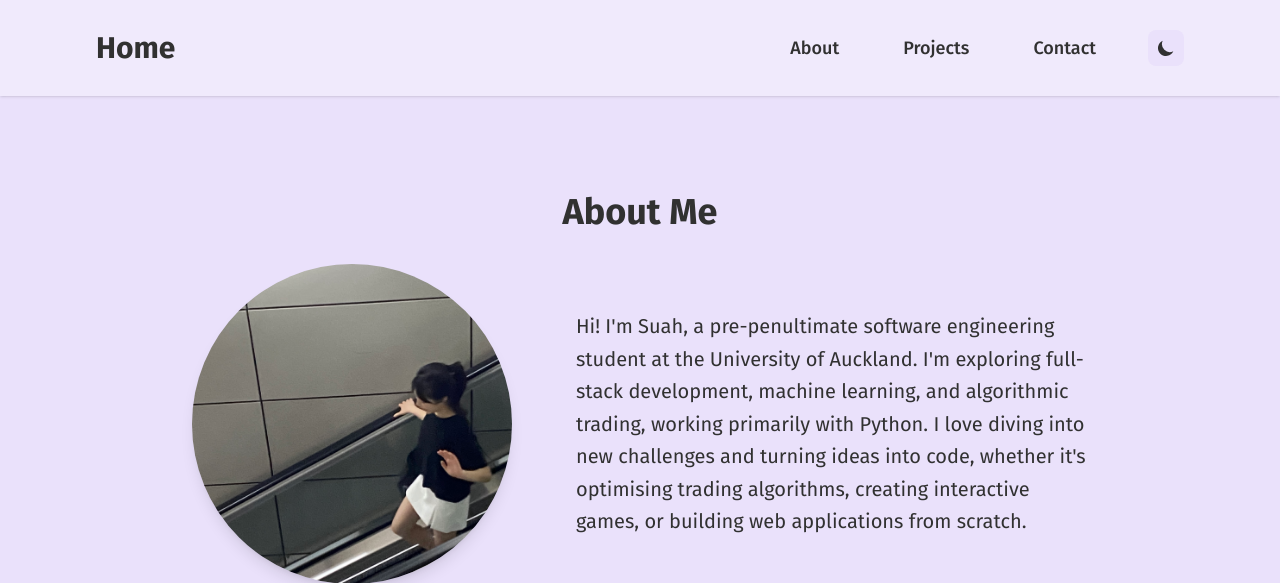
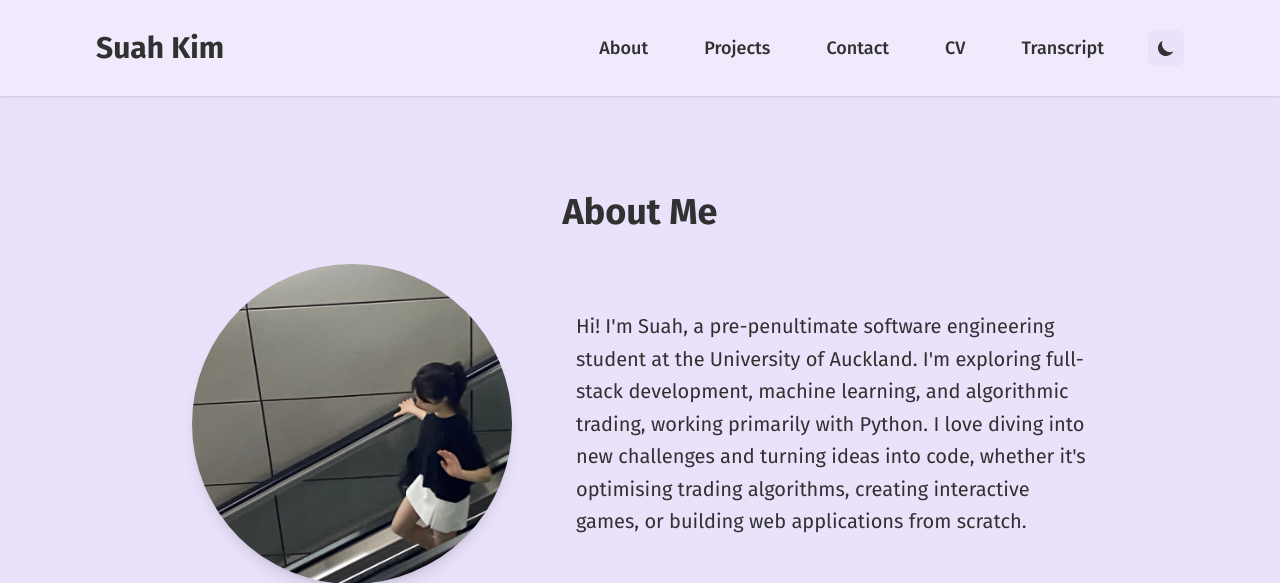
Before and after one commit to mirosgithub/my_portfolio, a Flask app: page /about in a window 1280 px wide. Shown: the top 583 px of the page. Run offline with Flask 3, Linux system fonts and the light colour scheme; style sheets or scripts are compiled from the project's sources; some web fonts are replaced.

Commit message:
refactor: reorganise nav bar

```diff
--- a/templates/base.html
+++ b/templates/base.html
@@ -5,7 +5,7 @@
   <meta charset="UTF-8">
   <meta name="viewport" content="width=device-width, initial-scale=1.0">
   <title>
-    {% block title %}{% endblock %} - My Portfolio
+    {% block title %}{% endblock %} - Suah Kim
   </title>
   <link href="{{ url_for('static', filename='css/output.css') }}" rel="stylesheet">
   <link rel="shortcut icon" href="{{ url_for('static', filename='images/favicon.ico') }}">
@@ -16,17 +16,45 @@
     <nav class="max-w-6xl mx-auto px-4 sm:px-6 lg:px-8">
       <div class="flex justify-between items-center h-16 md:h-20 lg:h-24">
         <div class="text-xl md:text-2xl lg:text-3xl font-bold text-content">
-          <a href="{{ url_for('home') }}">Home</a>
+          <a href="{{ url_for('home') }}">Suah Kim</a>
         </div>
-        <div class="flex items-center space-x-4 sm:space-x-6 md:space-x-8 lg:space-x-10">
+
+        <!-- nav bar -->
+        <div class="hidden md:flex items-center space-x-6 lg:space-x-8">
           <a href="{{ url_for('about') }}"
-            class="text-content hover:text-primary px-3 py-2 rounded-md text-sm md:text-base lg:text-lg font-medium transition-colors">About</a>
+            class="text-content hover:text-primary px-3 py-2 rounded-md text-base lg:text-lg font-medium transition-colors">About</a>
           <a href="{{ url_for('projects') }}"
-            class="text-content hover:text-primary px-3 py-2 rounded-md text-sm md:text-base lg:text-lg font-medium transition-colors">Projects</a>
+            class="text-content hover:text-primary px-3 py-2 rounded-md text-base lg:text-lg font-medium transition-colors">Projects</a>
           <a href="{{ url_for('contact') }}"
-            class="text-content hover:text-primary px-3 py-2 rounded-md text-sm md:text-base lg:text-lg font-medium transition-colors">Contact</a>
+            class="text-content hover:text-primary px-3 py-2 rounded-md text-base lg:text-lg font-medium transition-colors">Contact</a>
+          <a href="{{ url_for('cv') }}" target="_blank"
+            class="text-content hover:text-primary px-3 py-2 rounded-md text-base lg:text-lg font-medium transition-colors">CV</a>
+          <a href="{{ url_for('transcript') }}" target="_blank"
+            class="text-content hover:text-primary px-3 py-2 rounded-md text-base lg:text-lg font-medium transition-colors">Transcript</a>
+          <!-- theme toggle -->
+          <button id="theme-toggle-desktop" class="p-2 rounded-lg bg-muted hover:bg-accent transition-colors">
+            <svg id="sun-icon-desktop" class="w-5 h-5 text-content hidden" fill="currentColor" viewBox="0 0 20 20">
+              <path fill-rule="evenodd"
+                d="M10 2a1 1 0 011 1v1a1 1 0 11-2 0V3a1 1 0 011-1zm4 8a4 4 0 11-8 0 4 4 0 018 0zm-.464 4.95l.707.707a1 1 0 001.414-1.414l-.707-.707a1 1 0 00-1.414 1.414zm2.12-10.607a1 1 0 010 1.414l-.706.707a1 1 0 11-1.414-1.414l.707-.707a1 1 0 011.414 0zM17 11a1 1 0 100-2h-1a1 1 0 100 2h1zm-7 4a1 1 0 011 1v1a1 1 0 11-2 0v-1a1 1 0 011-1zM5.05 6.464A1 1 0 106.465 5.05l-.708-.707a1 1 0 00-1.414 1.414l.707.707zm1.414 8.486l-.707.707a1 1 0 01-1.414-1.414l.707-.707a1 1 0 011.414 1.414zM4 11a1 1 0 100-2H3a1 1 0 000 2h1z"
+                clip-rule="evenodd" />
+            </svg>
+            <svg id="moon-icon-desktop" class="w-5 h-5 text-content" fill="currentColor" viewBox="0 0 20 20">
+              <path d="M17.293 13.293A8 8 0 016.707 2.707a8.001 8.001 0 1010.586 10.586z" />
+            </svg>
+          </button>
+        </div>
 
-          <button id="theme-toggle" class="p-2 rounded-lg bg-muted hover:bg-accent transition-colors">
+        <!-- mobile theme toggle -->
+        <div class="md:hidden flex items-center space-x-2">
+          <button id="mobile-menu-button"
+            class="w-10 h-10 flex items-center justify-center rounded-lg bg-muted hover:bg-accent transition-colors">
+            <svg class="w-6 h-6 text-content" fill="none" stroke="currentColor" viewBox="0 0 24 24">
+              <path stroke-linecap="round" stroke-linejoin="round" stroke-width="2" d="M4 6h16M4 12h16M4 18h16"></path>
+            </svg>
+          </button>
+
+          <button id="theme-toggle"
+            class="w-10 h-10 flex items-center justify-center rounded-lg bg-muted hover:bg-accent transition-colors">
             <svg id="sun-icon" class="w-5 h-5 text-content hidden" fill="currentColor" viewBox="0 0 20 20">
               <path fill-rule="evenodd"
                 d="M10 2a1 1 0 011 1v1a1 1 0 11-2 0V3a1 1 0 011-1zm4 8a4 4 0 11-8 0 4 4 0 018 0zm-.464 4.95l.707.707a1 1 0 001.414-1.414l-.707-.707a1 1 0 00-1.414 1.414zm2.12-10.607a1 1 0 010 1.414l-.706.707a1 1 0 11-1.414-1.414l.707-.707a1 1 0 011.414 0zM17 11a1 1 0 100-2h-1a1 1 0 100 2h1zm-7 4a1 1 0 011 1v1a1 1 0 11-2 0v-1a1 1 0 011-1zM5.05 6.464A1 1 0 106.465 5.05l-.708-.707a1 1 0 00-1.414 1.414l.707.707zm1.414 8.486l-.707.707a1 1 0 01-1.414-1.414l.707-.707a1 1 0 011.414 1.414zM4 11a1 1 0 100-2H3a1 1 0 000 2h1z"
@@ -38,6 +66,22 @@
           </button>
         </div>
       </div>
+
+      <!-- mobile nav -->
+      <div id="mobile-menu" class="hidden md:hidden">
+        <div class="px-2 pt-2 pb-3 space-y-1 bg-surface border-t border-border">
+          <a href="{{ url_for('about') }}"
+            class="text-content hover:text-primary block px-3 py-2 rounded-md text-base font-medium transition-colors">About</a>
+          <a href="{{ url_for('projects') }}"
+            class="text-content hover:text-primary block px-3 py-2 rounded-md text-base font-medium transition-colors">Projects</a>
+          <a href="{{ url_for('cv') }}" target="_blank"
+            class="text-content hover:text-primary block px-3 py-2 rounded-md text-base font-medium transition-colors">CV</a>
+          <a href="{{ url_for('transcript') }}" target="_blank"
+            class="text-content hover:text-primary block px-3 py-2 rounded-md text-base font-medium transition-colors">Transcript</a>
+          <a href="{{ url_for('contact') }}"
+            class="text-content hover:text-primary block px-3 py-2 rounded-md text-base font-medium transition-colors">Contact</a>
+        </div>
+      </div>
     </nav>
   </header>
 
@@ -47,27 +91,51 @@
   </main>
 
   <script>
+    // theme toggle
     const themeToggle = document.getElementById('theme-toggle');
+    const themeToggleDesktop = document.getElementById('theme-toggle-desktop');
     const sunIcon = document.getElementById('sun-icon');
     const moonIcon = document.getElementById('moon-icon');
+    const sunIconDesktop = document.getElementById('sun-icon-desktop');
+    const moonIconDesktop = document.getElementById('moon-icon-desktop');
     const html = document.documentElement;
 
     const currentTheme = localStorage.getItem('theme') || 'light';
     html.classList.toggle('dark', currentTheme === 'dark');
     updateIcons();
 
-    themeToggle.addEventListener('click', () => {
+    function updateIcons() {
+      const isDark = html.classList.contains('dark');
+      sunIcon.classList.toggle('hidden', !isDark);
+      moonIcon.classList.toggle('hidden', isDark);
+      sunIconDesktop.classList.toggle('hidden', !isDark);
+      moonIconDesktop.classList.toggle('hidden', isDark);
+    }
+
+    function toggleTheme() {
       html.classList.toggle('dark');
       const newTheme = html.classList.contains('dark') ? 'dark' : 'light';
       localStorage.setItem('theme', newTheme);
       updateIcons();
+    }
+
+    themeToggle.addEventListener('click', toggleTheme);
+    themeToggleDesktop.addEventListener('click', toggleTheme);
+
+    // mobile menu
+    const mobileMenuButton = document.getElementById('mobile-menu-button');
+    const mobileMenu = document.getElementById('mobile-menu');
+
+    mobileMenuButton.addEventListener('click', () => {
+      mobileMenu.classList.toggle('hidden');
     });
 
-    function updateIcons() {
-      const isDark = html.classList.contains('dark');
-      sunIcon.classList.toggle('hidden', !isDark);
-      moonIcon.classList.toggle('hidden', isDark);
-    }
+    const mobileMenuLinks = mobileMenu.querySelectorAll('a');
+    mobileMenuLinks.forEach(link => {
+      link.addEventListener('click', () => {
+        mobileMenu.classList.add('hidden');
+      });
+    });
   </script>
 </body>
 
```
